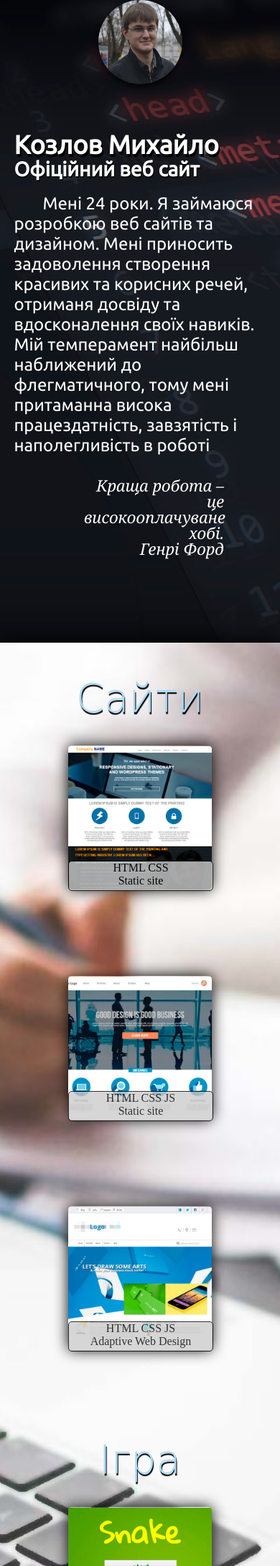
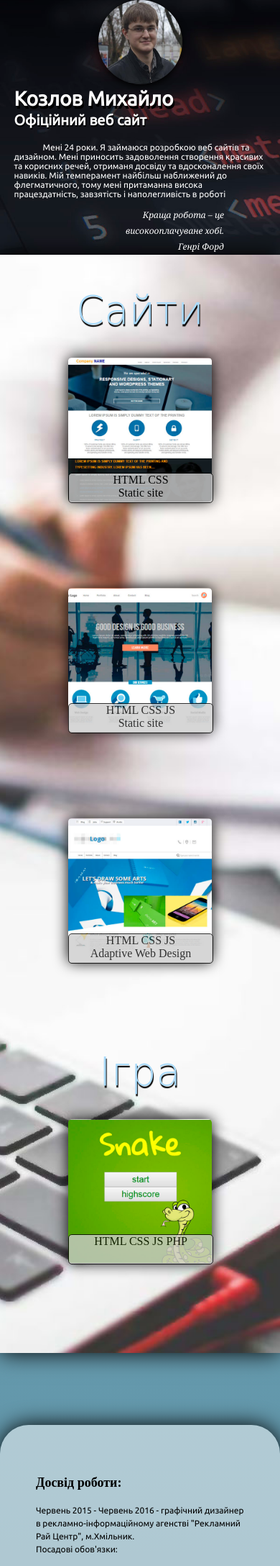
Before and after one commit to misha1737/portfolio, a PHP site: page / in a window 390 px wide. Shown: the part 64-2240 px from the top of the page at 72% size. Run offline with PHP 8.4, Linux system fonts and the light colour scheme.

Commit message:
stile.css

```diff
--- a/stile.css
+++ b/stile.css
@@ -632,7 +632,6 @@
 	.contacts div{
 		font-size:36px;
 		line-height:64px;
-		!margin-left: 64px;
 		max-width:80%;
 		display:block;
 		padding: 0px;
@@ -690,14 +689,13 @@
 	background-size:300vw;
 	}
 .projects {
-	!height:400vh;
 	background-size:600vw;
 }
 
 	.contacts div{
 		font-size:24px;
 		line-height:24px;
-		max-width:80%;
+		max-width:100%;
 		display:block;
 		padding: 0px;
 	}
@@ -770,7 +768,7 @@
 
 
 	.contacts div{
-	width:100%;
+	width:80%;
 	display:block;
 	}
 
@@ -796,12 +794,12 @@
 	display:block;
 	}
 	h1{
-	font-size:36px;
+		margin-top: 0px;
+	font-size:28px;
 	line-height:40px;
-	!padding-top:20vh;
 	}
 	.content .background{
-	height:300vh;
+	height:200vh;
 	background-size:500vw;
 	}
 
@@ -810,23 +808,37 @@
 	}
 
 	.aboutMe h2{
-	font-size:28px;
-	line-height:28px;
+	font-size:20px;
+	line-height:20px;
 	margin-top:0;
 	}
 
 	.aboutMe p{
+		font-size:12px;
 	margin-top:20px;
 	}
 
 	.aboutMe blockquote {
+		font-size:12px;
+		margin:0;
 	margin-left:30%;
 	}
 
-	.contacts div div{
-		font-size:24px;
-		line-height:64px;
+	.resume p, .resume li {
+		font-size:12px;
+		line-height:18px;
+	}
+	.resume h3{
+		font-size:18px;
+		line-height:24px;
+	}
+
+
+	.contacts div{
+		font-size:18px;
+		line-height:32px;
 		padding:0px;
 }
 
+
  }
```
